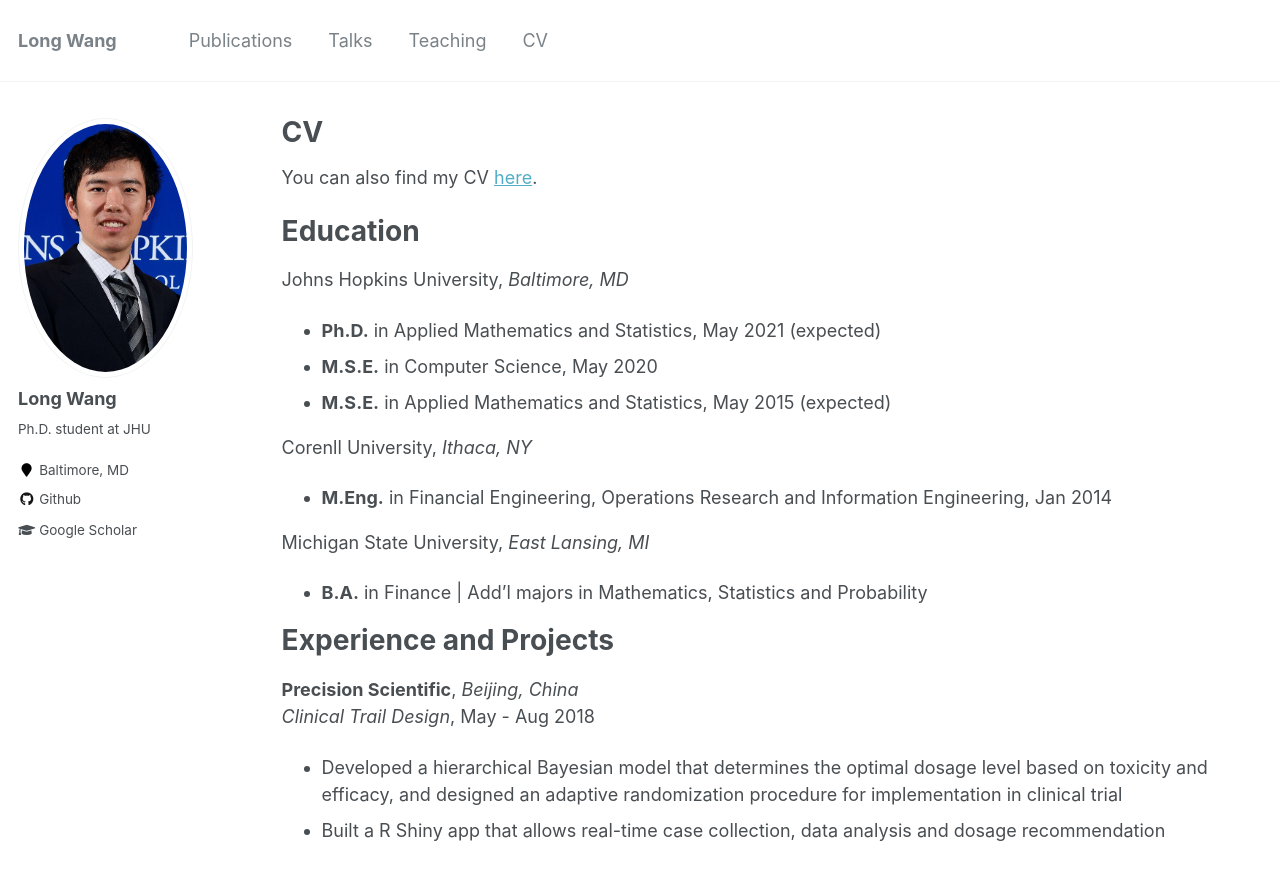
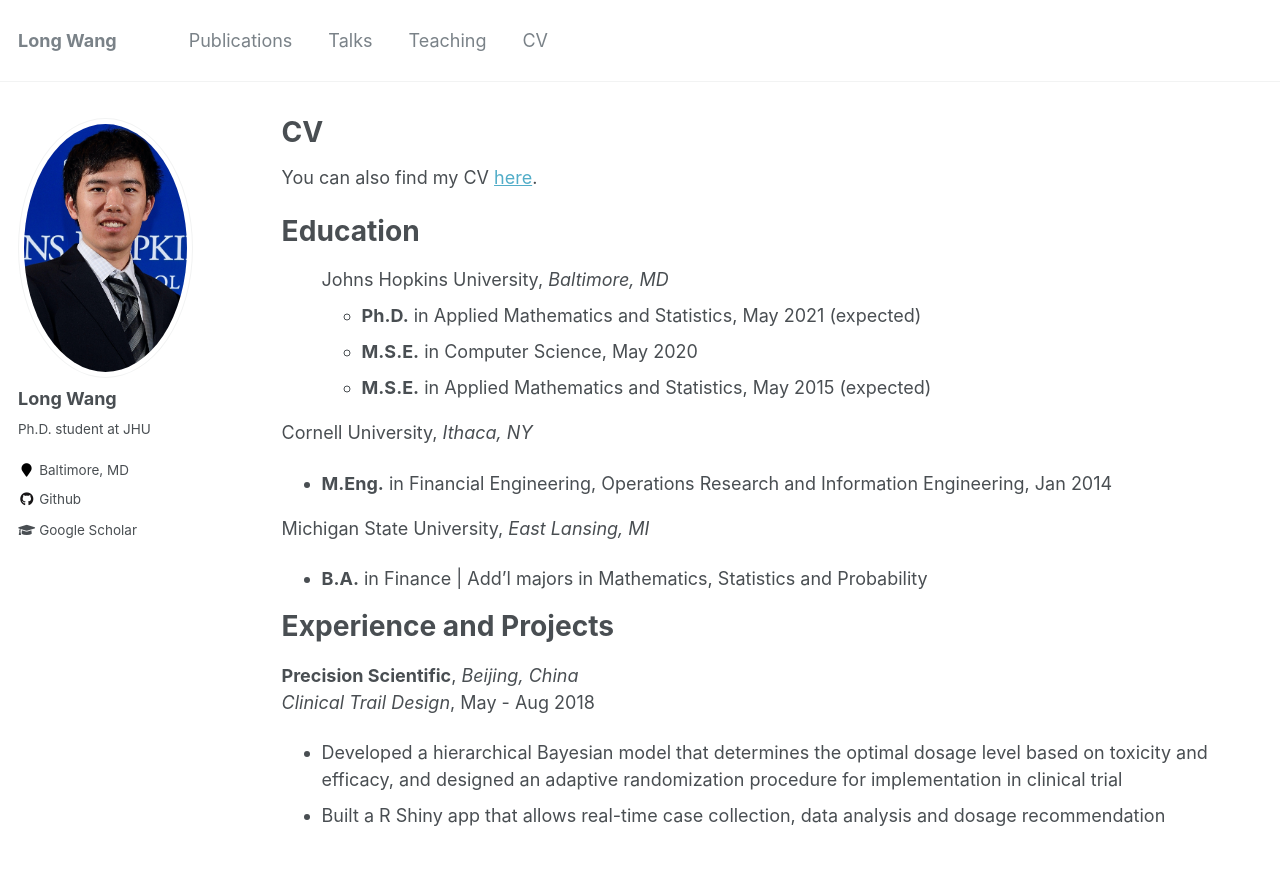
Before and after one commit to longwang-jhu/longwang-jhu.github.io, a Jekyll site: the page built from _pages/cv.md, in a window 1280 px wide and 900 px high. Shown: the top 880 px of the window. Built offline with Jekyll 4.4.1, drawn with Linux system fonts in a browser that asks for light colours.

Commit message:
Update cv.md

```diff
--- a/_pages/cv.md
+++ b/_pages/cv.md
@@ -13,14 +13,18 @@ You can also find my CV <a href="">here</a>.
 
 Education
 ======
-Johns Hopkins University, <i>Baltimore, MD</i>
-<ul>
-    <li><b>Ph.D.</b> in Applied Mathematics and Statistics, May 2021 (expected)</li>
-    <li><b>M.S.E.</b> in Computer Science, May 2020</li>
-    <li><b>M.S.E.</b> in Applied Mathematics and Statistics, May 2015 (expected)</li>
+<ul style="list-style-type: none">
+  <li>
+    Johns Hopkins University, <i>Baltimore, MD</i>
+    <ul>
+      <li><b>Ph.D.</b> in Applied Mathematics and Statistics, May 2021 (expected)</li>
+      <li><b>M.S.E.</b> in Computer Science, May 2020</li>
+      <li><b>M.S.E.</b> in Applied Mathematics and Statistics, May 2015 (expected)</li>
+    </ul>
+  </li>
 </ul>
 
-Corenll University, <i>Ithaca, NY</i>
+Cornell University, <i>Ithaca, NY</i>
 <ul>
   <li><b>M.Eng.</b> in Financial Engineering, Operations Research and Information Engineering, Jan 2014</li>
 </ul>
```
